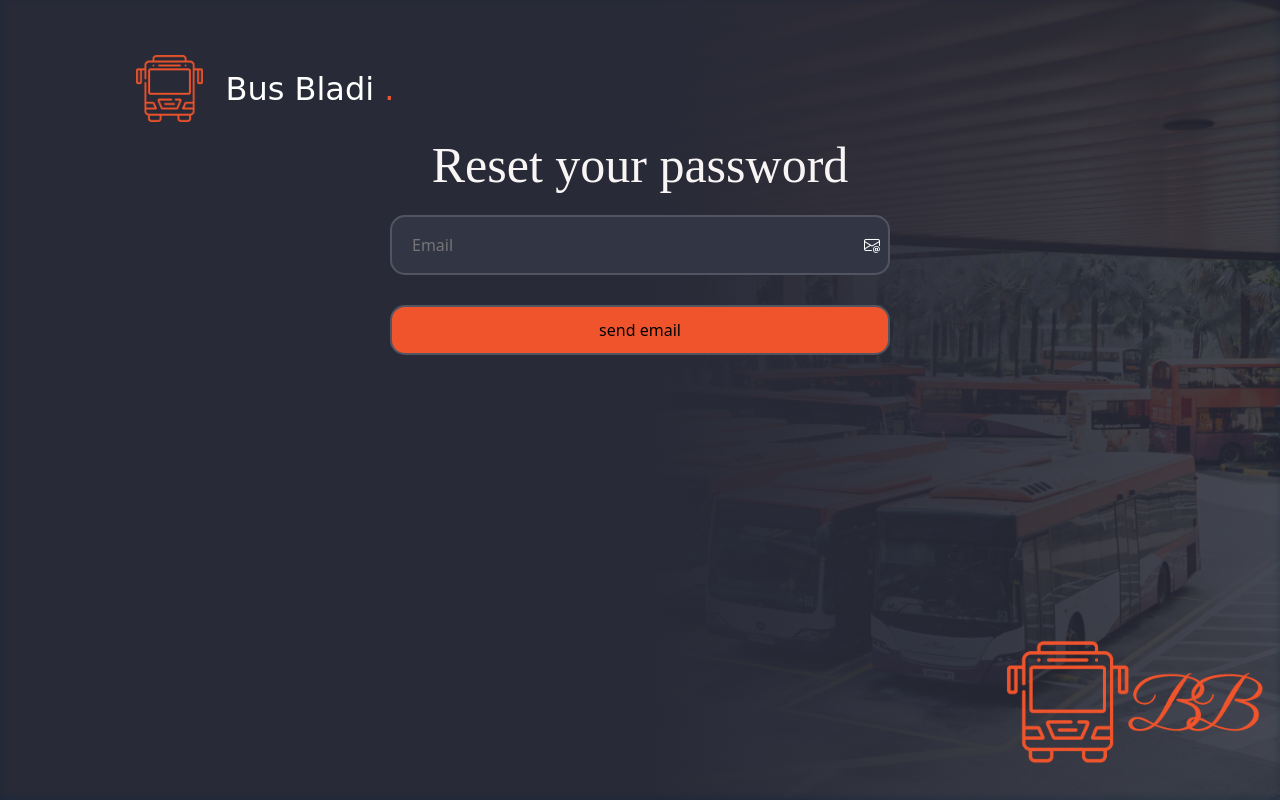
After one commit to belkdioui/Create-manage-and-track-dynamic-QR-codes, a Django app: page /reset_password/ in a window 1280 px wide. The commit adds this page. Run offline with Django 3.2, Linux system fonts and the light colour scheme.

Commit message:
merged verifie password and home page

```diff
--- a/srcs/requirements/Backend/manage_barcode/static/auth/css/email_verification.css
+++ b/srcs/requirements/Backend/manage_barcode/static/auth/css/reset_password.html.css
@@ -10,10 +10,29 @@
 	margin: auto;
 	margin-bottom: 20px;
 }
-.reset_password
+.errors
+{
+	margin:auto;
+}
+#errors
+{
+	color: red;
+	margin:auto;
+}
+.reset_password,.email_reset_password
 {
     margin:auto;
     color:white;
+}
+#true_pass-text
+{
+	color: green;
+	margin:0;
+}
+#pass-text
+{
+	color: red;
+	margin:0;
 }
 .l3inin
 {
@@ -46,7 +65,7 @@
 	max-width: 500px;
 
 }
-#email
+#email,#new_password,#c_password
 {
 	color: aliceblue;
 	background-color: #323644;
--- a/srcs/requirements/Backend/manage_barcode/static/base/css/base_1.css
+++ b/srcs/requirements/Backend/manage_barcode/static/base/css/base_1.css
@@ -2,6 +2,8 @@ body {
   background-color: #535561;
   min-height: 100dvh;
   width: 100vw;
+  height: 100vh;
+  color: white;
   display: flex;
   align-items: center;
   justify-content: center;
--- /dev/null
+++ b/srcs/requirements/Backend/manage_barcode/templates/auth/reset_password.html
@@ -0,0 +1,56 @@
+{% extends 'base/base.html' %}
+{% load static %}
+
+{% block header_content %}
+    <link rel='stylesheet' href="{% static '/auth/css/reset_password.html.css' %}">
+{% endblock header_content %}
+{% block body_content %}
+    <h1 class='header'>Reset your password</h1>
+    {% if verifie_password %}
+        <form action="/update_password/" method="POST" id="motlform">
+            {% csrf_token %}
+            <div class="reset_password">
+                {% if errors.items %}
+                    <div class='errors'>
+                        {% for field, field_errors in errors.items %}
+                            <p id='errors'>{{field_errors}}</p>
+                        {%endfor%}
+                    </div>
+                {% endif %}
+                <div class="l3inin">
+                    <i class="bi bi-envelope-at"></i>
+                    <input type="email" placeholder="Email" name="email" id="email" required>
+                </div>
+                <div class='l3inin'>
+                    <i onclick='show_password()' class="bi bi-eye" id='logo-eyes'></i>
+                    <input type="password" placeholder="new_password" name="new_password" id="new_password" required />
+                </div>
+                <div class='l3inin'>
+                    <i onclick='show_password()' class="bi bi-eye" id='logo-eyes'></i>
+                    <input type="password" placeholder="c_password" name="c_password" id="c_password" required />
+                </div>
+                <button type="submit" value="send_mail" id="send_mail">register</button>
+            </div>
+        </form>
+    {% else %}
+        <form action="/reset_password/" method="POST" id="motlform">
+            {% csrf_token %}
+            <div class="reset_password">
+                {% if verifie_email %}
+                    <div class="l3inin">
+                        <i class="bi bi-envelope-at"></i>
+                        <input type="email" placeholder="Email" name="email" id="email" required>
+                    </div>
+                {% endif %}
+                {% if wrong_email %}
+                    <p id='pass-text'>This email is not registred.</p>
+                {% endif %}
+                {% if send %}
+                    <p id='true_pass-text'>Email has been send.</p>
+                {% endif %}
+                <button type="submit" value="send_mail" id="send_mail">send email</button>
+            </div>
+        </form>
+    {% endif %}
+
+{% endblock body_content %}
--- a/srcs/requirements/Backend/manage_barcode/templates/base/base_1.html
+++ b/srcs/requirements/Backend/manage_barcode/templates/base/base_1.html
@@ -35,7 +35,7 @@
         </ul>
         <ul class="nav navbar-nav ms-auto">
           <li class="nav-item three_item">
-            <a class="nav-link" href="#">Profile</a>
+            <a class="nav-link" href="/profile/">Profile</a>
           </li>
           <li class="nav-item">
             <a class="nav-link" href="/logout/"><i class="bi bi-power"></i></a>
--- a/srcs/requirements/Backend/manage_barcode/urls.py
+++ b/srcs/requirements/Backend/manage_barcode/urls.py
@@ -5,9 +5,16 @@ from .utils import EmailVerification
 
 urlpatterns = [
     path('', views.index, name='index'),
+    path('profile/', views.profile, name='profile'),
     path('signup/', views.signup, name='signup'),
     path('logout/', views.logout_api, name='logout'),
     path('email_verification/<str:token>/', EmailVerification.verifie, name='verifie'),
+
+
     path('email_verification/', EmailVerification.forgot_password, name='forgot_password'),
-    path('home/', views.get_data_home, name="get_data_home")
+    path('home/', views.get_data_home, name="get_data_home"),
+
+    path('reset_password/<str:token>/', EmailVerification.verifie, name='verifie'),
+    path('reset_password/', EmailVerification.forgot_password, name='forgot_password'),
+    path('update_password/', EmailVerification.save_new_password, name='savepassword'),
 ]
--- a/srcs/requirements/Backend/manage_barcode/utils/EmailVerification.py
+++ b/srcs/requirements/Backend/manage_barcode/utils/EmailVerification.py
@@ -2,14 +2,17 @@ from django.shortcuts import render, redirect
 from django.http import JsonResponse
 from .. models import FormData
 from email.mime.text import MIMEText
+from .utils_1 import check_errors
 import smtplib
 import os
+import hashlib
+from datetime import date
 from django.contrib.auth.models import User
 from django.contrib.auth import authenticate, login
 
-def send_email(request, db_user):
+def send_email(request, db_user, reason):
     subject = "Email Verification"
-    body = "Hello " + (str)(db_user.fname).capitalize() + ' ' + (str)(db_user.lname).capitalize() + "click this link to verifie your email http://10.30.252.32:8000/email_verification/" + (str)(db_user.token)
+    body = "Hello " + (str)(db_user.fname).capitalize() + ' ' + (str)(db_user.lname).capitalize() + f"click this link to verifie your email http://10.30.252.32:8000/{reason}/" + (str)(db_user.token)
     sender_email = os.environ.get('EMAIL_HOST_USER')
     recipient_list = [db_user.email]
     server = smtplib.SMTP('smtp.gmail.com', 587)
@@ -38,17 +41,20 @@ def verifie(request, token):
             if data.token == token:
                 db_user = data
         if db_user != '':
-            print(f"hada authonticated################# ")
             try:
                 user = User.objects.get(username=db_user.email)
             except User.DoesNotExist:
                 user = User.objects.create_user(db_user.email, db_user.email, db_user.password)
                 user.save()
-            user_auth = authenticate(username=db_user.email, password=db_user.password)
-            login(request, user_auth)
+            print(f"hada authonticated################# ")
             db_user.activated = True
+            if request.path.find("reset_password") != -1:
+                print("passssssssssssssssssss")
+                return render(request, 'auth/reset_password.html', {'verifie_password':'true'})
             db_user.token = ''
             db_user.save()
+            print(f"#####{request.path}#######")
+            return render(request, 'auth/login.html')
     except Exception as e:
                 return JsonResponse({'Error': f"Error sending email: tamalek{e}"})
     return redirect('/')
@@ -58,14 +64,43 @@ def is_email_verified(request):
         return render(request, '/', {'valide':'false'})
     return render(request, 'home.html')
 
+def save_new_password(request):
+    ctx = {}
+    if request.method == "POST":
+        try:
+            name = request.POST.get('email')
+            new_password = request.POST.get('new_password')
+            c_password = request.POST.get('c_password')
+            data = {'password':new_password, 'cpassword':c_password}
+            ctx['errors'] = check_errors("reset_password", data)
+            try:
+                FormData.objects.get(email=name)
+            except FormData.DoesNotExist:
+                ctx['errors']['email'] = 'Enter valide email'
+            if(len(ctx['errors']) != 0):
+                ctx['verifie_password'] = 'true'
+                return render(request, 'auth/reset_password.html', context=ctx)
+            user = User.objects.get(username=name)
+            db_user = FormData.objects.get(email=user.username)
+            user.set_password(new_password)
+            user.save()
+            db_user.token = ''
+            db_user.save()
+        except Exception as e:
+            return JsonResponse({'Error': f"Error saving password: {e}"})
+    return render(request, 'auth/login.html')
 
 def forgot_password(request):
     ctx= {}
     if request.method == "POST":
         email = request.POST.get('email')
         try:
-            FormData.objects.get(email=email)
-            ctx['reset_password'] = "true"
+            db_user = FormData.objects.get(email=email)
+            db_user.token = hashlib.sha256((db_user.email + (str)(date.today())).encode("utf-8")).hexdigest()
+            db_user.save()
+            ctx['send'] = 'true'
+            send_email(request, db_user, 'reset_password')
         except FormData.DoesNotExist:
             ctx['wrong_email'] = "true"
-    return render(request, 'auth/email_verification.html', context=ctx)
+    ctx['verifie_email'] = 'true'
+    return render(request, 'auth/reset_password.html', context=ctx)
--- /dev/null
+++ b/srcs/requirements/Backend/test.py
@@ -0,0 +1,5 @@
+car= {}
+car['test'] = {'hada':'test'}
+car['test']['ok'] = '111'
+car['ll'] = 'll'
+print(car)
```
Also changed, not shown: srcs/requirements/Backend/manage_barcode/static/auth/css/profile.css (added, +17 -0 lines), srcs/requirements/Backend/manage_barcode/templates/auth/email_verification.html (deleted, +0 -24 lines), srcs/requirements/Backend/manage_barcode/templates/auth/login.html (+6 -1 lines), srcs/requirements/Backend/manage_barcode/templates/profile.html (added, +18 -0 lines), srcs/requirements/Backend/manage_barcode/utils/utils_1.py (+5 -2 lines), srcs/requirements/Backend/manage_barcode/views.py (+25 -6 lines), srcs/requirements/Backend/manage_barcode/static/profile.png (added), 4 other files.
